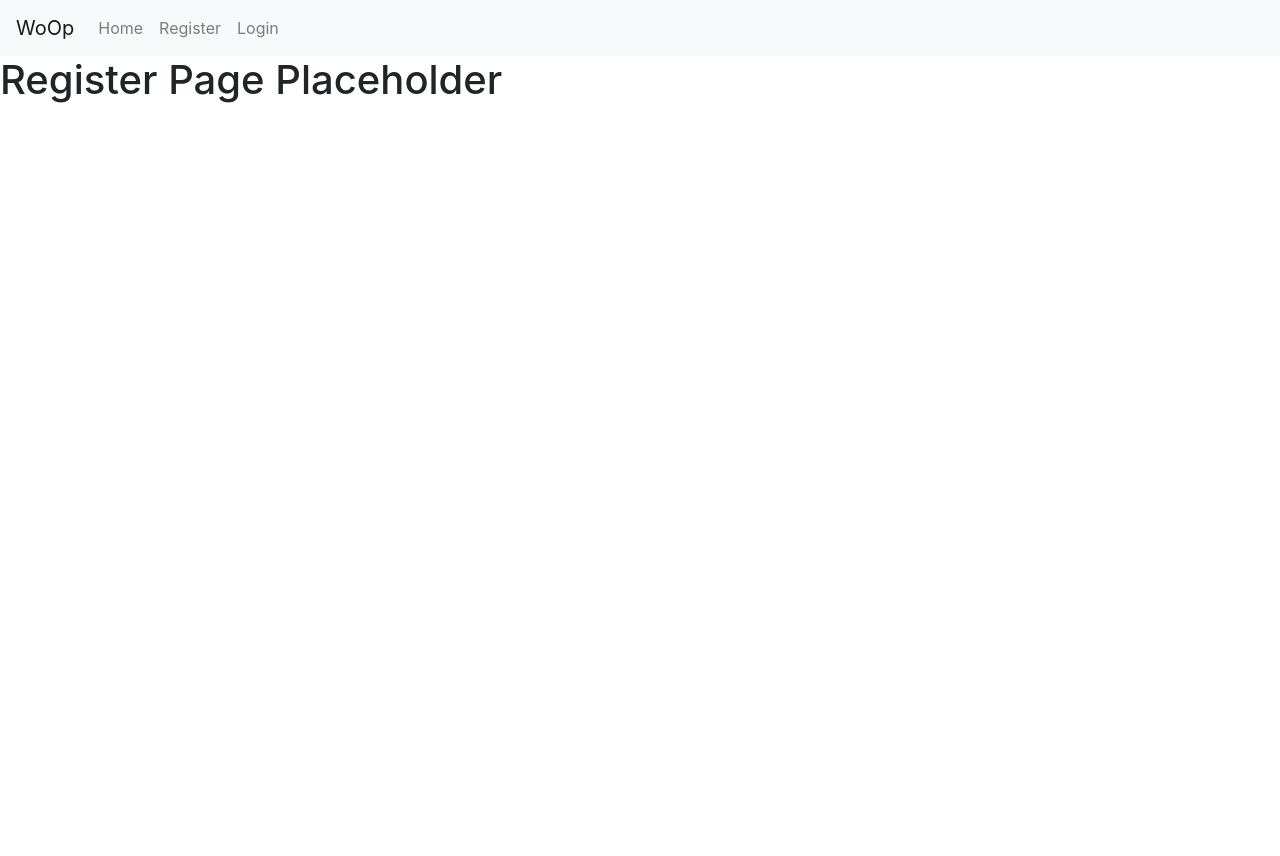
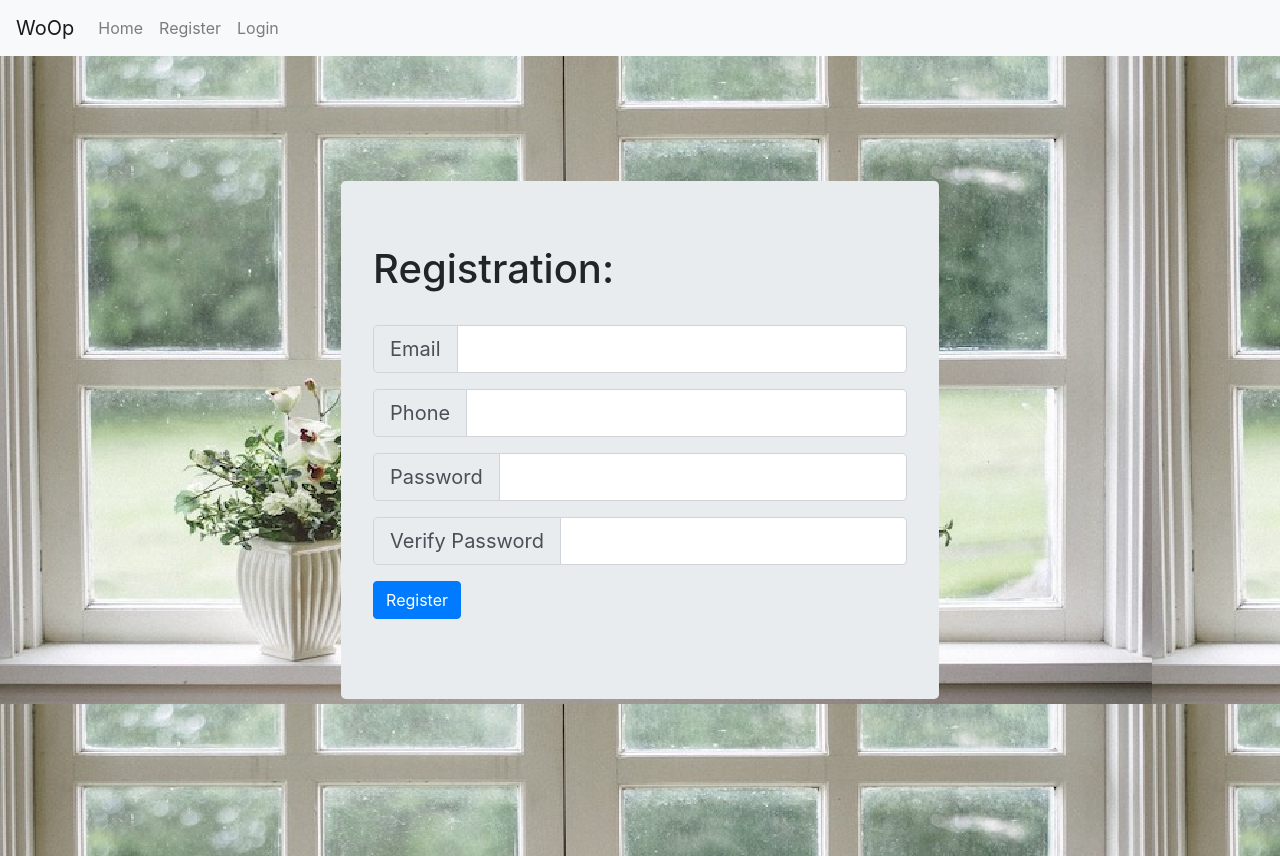
Before and after one commit to Window-Of-Opportunity/frontend_quoting, a React (Create React App) app in the folder quoting-system/: page /Register in a window 1280 px wide. Before the commit the page ends 800 px from the top, so only its background shows below. Built offline with nearby package versions, Linux system fonts and the light colour scheme.

Commit message:
Added basic routing between pages.

```diff
--- a/quoting-system/src/components/Navbar/Navbar.js
+++ b/quoting-system/src/components/Navbar/Navbar.js
@@ -5,6 +5,7 @@ import Home from '../../views/Home/Home';
 import Add from '../../views/Add/Add';
 import Register from '../../views/Register/Register';
 import Login from '../../views/Login/Login';
+import Cart from '../../views/Cart/Cart';
 import {
   BrowserRouter as Router,
   Switch,
@@ -42,6 +43,9 @@ function Navbar_woo() {
           <Route exact path="/Login">
             <Login />
           </Route>
+          <Route exact path="/Cart">
+            <Cart />
+          </Route>
         </Switch>
     </Router>
   );
--- a/quoting-system/src/views/Add/Add.js
+++ b/quoting-system/src/views/Add/Add.js
@@ -101,7 +101,7 @@ function Add() {
       <div class="m-5">
         <Button variant="dark">Add to Quote</Button>{' '}
         <Button variant="dark">Advanced</Button>{' '}
-        <Button style={{ float: 'right' }} variant="dark">View Quote</Button>{' '}
+        <Button href="./Cart" style={{ float: 'right' }} variant="dark">View Quote</Button>{' '}
       </div>
     </React.StrictMode>
   );
--- a/quoting-system/src/views/Cart/Cart.js
+++ b/quoting-system/src/views/Cart/Cart.js
@@ -1,5 +1,4 @@
 import React from 'react';
-import './Home.css';
 
 
 function Cart() {
--- a/quoting-system/src/views/Login/Login.js
+++ b/quoting-system/src/views/Login/Login.js
@@ -1,9 +1,34 @@
 import React from 'react';
-
+import test from './test.png';
+import {Jumbotron, Button, InputGroup, FormControl} from 'react-bootstrap';
 
 function Login() {
   return(
-    <h1>Login Page Placeholder</h1>
+    <div style={{ justifyContent: "center", alignItems: "center", display: "flex", width: "100%", height: "100vh", backgroundImage:`url(${test})`}}>
+        <Jumbotron>
+        <h1>Login:</h1>
+        <br></br>
+        <p>
+            <InputGroup size="lg">
+                <InputGroup.Prepend>
+                <InputGroup.Text id="inputGroup-sizing-lg">Email</InputGroup.Text>
+                </InputGroup.Prepend>
+                <FormControl aria-label="Large" aria-describedby="inputGroup-sizing-sm" />
+            </InputGroup>
+        </p>
+        <p>
+            <InputGroup size="lg">
+                <InputGroup.Prepend>
+                <InputGroup.Text id="inputGroup-sizing-lg">Password</InputGroup.Text>
+                </InputGroup.Prepend>
+                <FormControl aria-label="Large" aria-describedby="inputGroup-sizing-sm" />
+            </InputGroup>
+        </p>
+        <p>
+          <Button href= "/" variant="primary">Login</Button>
+        </p>
+      </Jumbotron>
+    </div>
   );
 }
 
--- a/quoting-system/src/views/Register/Register.js
+++ b/quoting-system/src/views/Register/Register.js
@@ -1,9 +1,51 @@
 import React from 'react';
+import test from './test.png';
+import {Jumbotron, Button, InputGroup, FormControl} from 'react-bootstrap';
 
 
 function Register() {
   return(
-    <h1>Register Page Placeholder</h1>
+    <div style={{ justifyContent: "center", alignItems: "center", display: "flex", width: "100%", height: "100vh", backgroundImage:`url(${test})`}}>
+        <Jumbotron>
+            <h1>Registration:</h1>
+            <br></br>
+            <p>
+                <InputGroup size="lg">
+                    <InputGroup.Prepend>
+                    <InputGroup.Text id="inputGroup-sizing-lg">Email</InputGroup.Text>
+                    </InputGroup.Prepend>
+                    <FormControl aria-label="Large" aria-describedby="inputGroup-sizing-sm" />
+                </InputGroup>
+            </p>
+            <p>
+                <InputGroup size="lg">
+                    <InputGroup.Prepend>
+                    <InputGroup.Text id="inputGroup-sizing-lg">Phone</InputGroup.Text>
+                    </InputGroup.Prepend>
+                    <FormControl aria-label="Large" aria-describedby="inputGroup-sizing-sm" />
+                </InputGroup>
+            </p>
+            <p>
+                <InputGroup size="lg">
+                    <InputGroup.Prepend>
+                    <InputGroup.Text id="inputGroup-sizing-lg">Password</InputGroup.Text>
+                    </InputGroup.Prepend>
+                    <FormControl aria-label="Large" aria-describedby="inputGroup-sizing-sm" />
+                </InputGroup>
+            </p>
+            <p>
+                <InputGroup size="lg">
+                    <InputGroup.Prepend>
+                    <InputGroup.Text id="inputGroup-sizing-lg">Verify Password</InputGroup.Text>
+                    </InputGroup.Prepend>
+                    <FormControl aria-label="Large" aria-describedby="inputGroup-sizing-sm" />
+                </InputGroup>
+            </p>
+            <p>
+            <Button href= "/" variant="primary">Register</Button>
+            </p>
+        </Jumbotron>
+    </div>
   );
 }
 
```
Also changed, not shown: quoting-system/src/views/Home/Home.js (indentation only), quoting-system/src/views/Login/test.png (added), quoting-system/src/views/Register/test.png (added).
